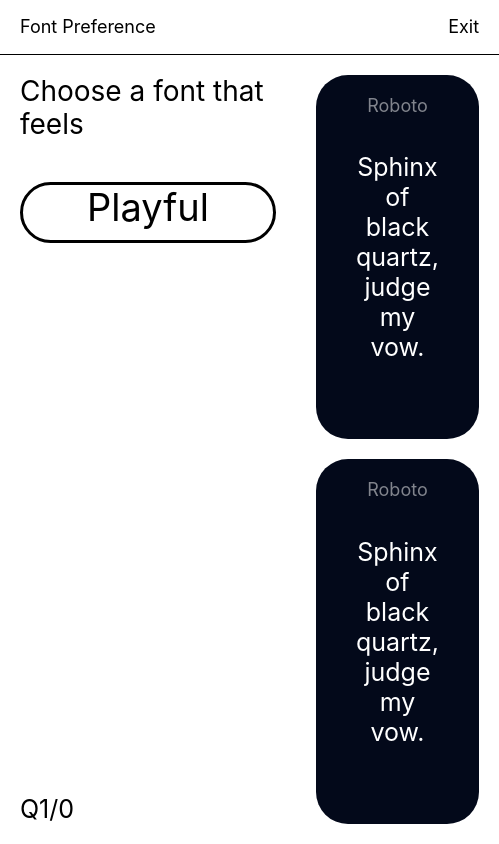
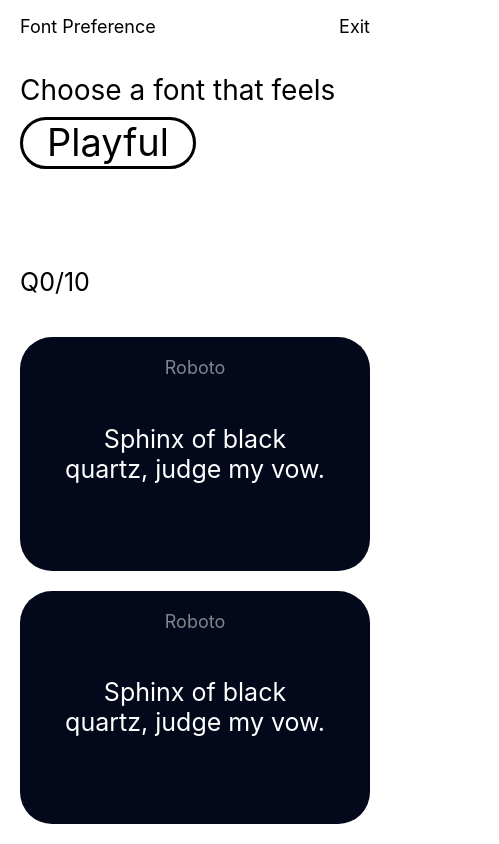
Before and after one commit to Computational-Creativity-Lab/Crowdsourcing-Font-Preferences, a Next.js app: page / in a window 390 px wide. Shown: the whole page, 499 px wide, since content can reach past the window. Built offline with nearby package versions, Linux system fonts and the light colour scheme.

Commit message:
mobile design

```diff
--- a/src/components/Navbar.module.css
+++ b/src/components/Navbar.module.css
@@ -10,3 +10,9 @@
   display: flex;
   justify-content: flex-end;
 }
+
+@media only screen and (max-width: 800px) {
+  .container {
+    border-bottom: none;
+  }
+}
--- a/src/pages/index.js
+++ b/src/pages/index.js
@@ -30,7 +30,7 @@ export default function Home() {
               <h1 className={styles.adjective}> Playful</h1>
             </div>
 
-            <h3 className={styles.bottomLeft}>Q1/{qCount}</h3>
+            <h3 className={styles.bottomLeft}>Q{qCount}/10</h3>
           </div>
           <div className={styles.rightCol}>
             <motion.div onClick={handleQCount} className={styles.topRight}>
--- a/src/pages/index.module.css
+++ b/src/pages/index.module.css
@@ -1,9 +1,7 @@
 .container {
   height: 100%;
-  display: flex;
-  align-items: stretch;
-  /* flex-flow: column; */
-  height: 100%;
+  display: grid;
+  grid-template-columns: 1fr 1fr;
 }
 
 .globalContainer {
@@ -70,3 +68,24 @@
 .bottomLeft p {
   justify-content: end;
 }
+
+@media screen and (max-width: 800px) {
+  .container {
+    grid-template-columns: 1fr;
+    grid-template-rows: 1fr 2fr;
+  }
+
+  .leftCol {
+    display: grid;
+    grid-template-rows: 1fr auto;
+    height: auto;
+  }
+
+  .adjective {
+    padding: 0px 24px 0px 24px;
+  }
+
+  .question {
+    padding-bottom: 10px;
+  }
+}
--- a/styles/_typography.css
+++ b/styles/_typography.css
@@ -46,7 +46,7 @@ p,
   line-height: 120%;
 }
 
-@media only screen and (max-width: 600px) {
+@media only screen and (max-width: 800px) {
   h1,
   .h1 {
     font-size: 38px;
```
